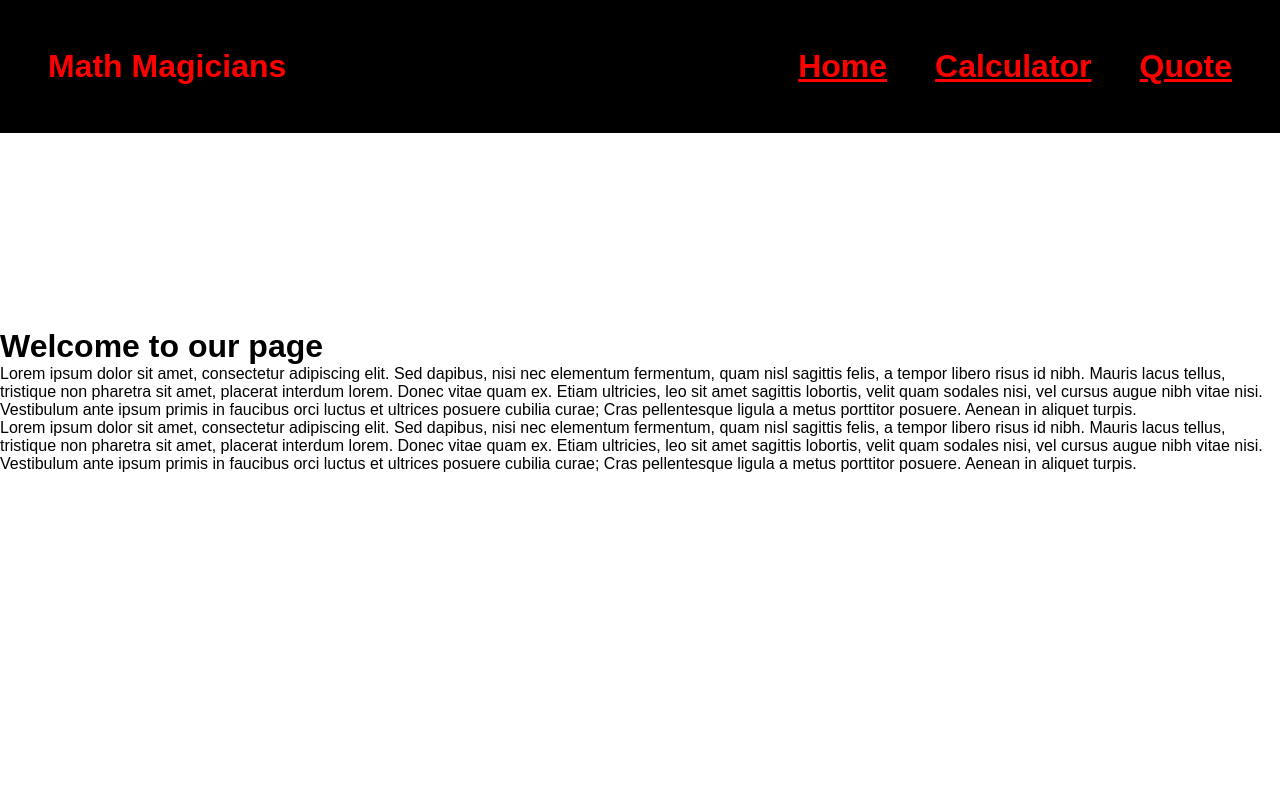
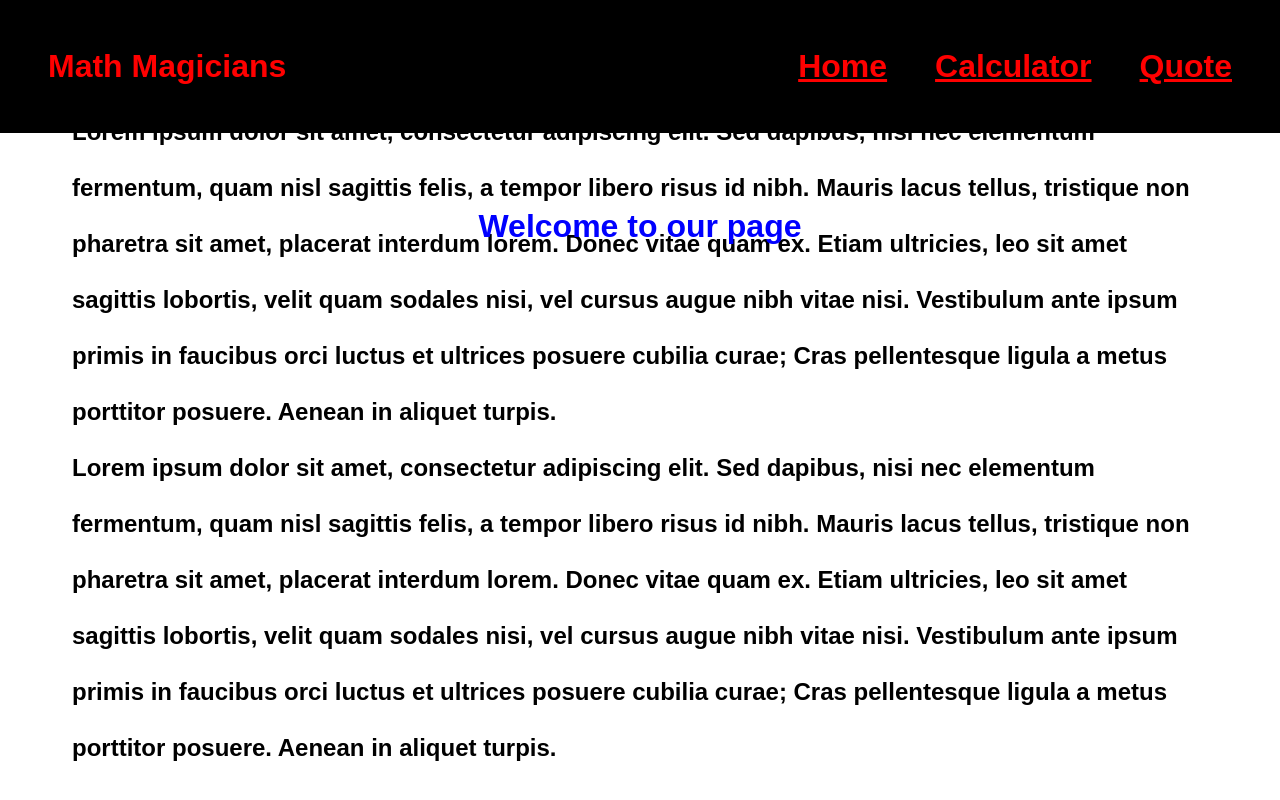
Before and after one commit to PNdunguMaina/Math-Magicians, a React (Create React App) app: page / in a window 1280 px wide. Shown: the top 800 px of the page. Built offline with nearby package versions, Linux system fonts and the light colour scheme.

Commit message:
Style React App with CSS modules

```diff
--- a/src/components/HomePage.js
+++ b/src/components/HomePage.js
@@ -1,12 +1,13 @@
 import React from 'react';
+import styles from './HomePage.module.css';
 
 function HomePage() {
   return (
-    <div className="homePageContainer">
-      <header>
+    <div className={styles.homePageContainer}>
+      <header className={styles.homePageHeader}>
         <h1>Welcome to our page</h1>
       </header>
-      <div className="homePageContent">
+      <div className={styles.homePageContent}>
         <p>
           Lorem ipsum dolor sit amet, consectetur adipiscing elit. Sed dapibus,
           nisi nec elementum fermentum, quam nisl sagittis felis, a tempor
--- /dev/null
+++ b/src/components/HomePage.module.css
@@ -0,0 +1,28 @@
+.homePageContainer {
+  padding: 3rem;
+}
+
+.homePageHeader {
+  display: flex;
+  justify-content: center;
+  align-items: center;
+}
+
+.homePageHeader h1 {
+  font-size: 2rem;
+  font-weight: 700;
+  position: absolute;
+  top: 13rem;
+  color: blue;
+}
+
+.homePageContent {
+  font-size: 1.5rem;
+  line-height: 3.5rem;
+  font-weight: 600;
+}
+
+.homePageContent p {
+  padding: 1.5rem;
+  margin-top: 2rem;
+}
--- a/src/components/Quotes.js
+++ b/src/components/Quotes.js
@@ -1,8 +1,9 @@
 import React from 'react';
+import styles from './Quotes.module.css';
 
 function Quotes() {
   return (
-    <div className="quote">
+    <div className={styles.quote}>
       “Mathematics is not about numbers, equations, computations, or algorithms:
       it is about understanding.- William Paul Thurston”
     </div>
--- /dev/null
+++ b/src/components/Quotes.module.css
@@ -0,0 +1,7 @@
+.quote {
+    font-size: 2rem;
+    font-weight: 600;
+    padding: 3rem;
+    color: red;
+    background-color: rgb(217, 230, 225);
+}
```
